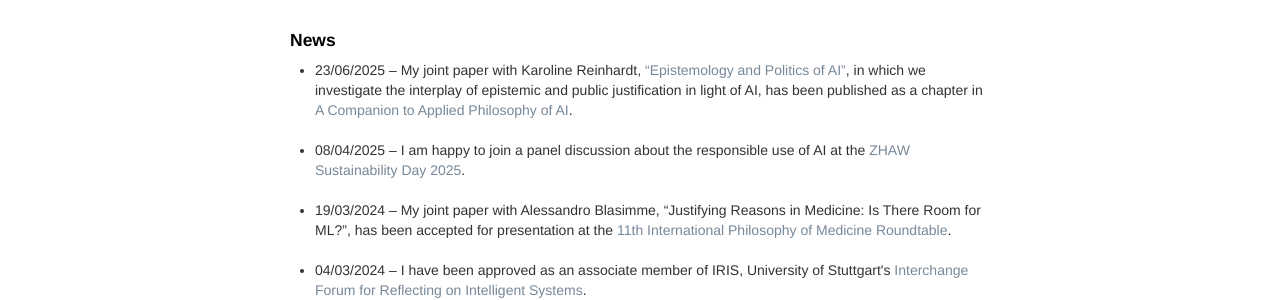
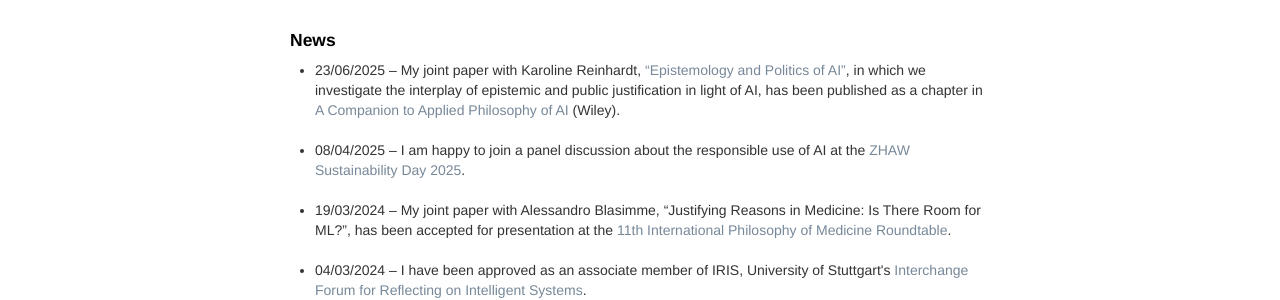
Before and after one commit to oliverbuchholz/oliverbuchholz.github.io, a Jekyll site: the page built from index.md, in a window 1280 px wide. Shown: the part 442-742 px from the top of the page. Built offline with Jekyll 4.4.1, drawn with Linux system fonts in a browser that asks for light colours.

Commit message:
Update index.md

```diff
--- a/index.md
+++ b/index.md
@@ -23,7 +23,7 @@ Philosophy of science, epistemology, machine learning, and the ways in which the
 <h4> News </h4>
 
 <ul>
-<li> 23/06/2025 &ndash; My joint paper with Karoline Reinhardt, <a href="https://doi.org/10.1002/9781394238651.ch8" target="_blank">&ldquo;Epistemology and Politics of AI&rdquo;</a>, in which we investigate the interplay of epistemic and public justification in light of AI, has been published as a chapter in <a href="https://doi.org/10.1002/9781394238651" target="_blank">A Companion to Applied Philosophy of AI</a>.<br><br>
+<li> 23/06/2025 &ndash; My joint paper with Karoline Reinhardt, <a href="https://doi.org/10.1002/9781394238651.ch8" target="_blank">&ldquo;Epistemology and Politics of AI&rdquo;</a>, in which we investigate the interplay of epistemic and public justification in light of AI, has been published as a chapter in <a href="https://doi.org/10.1002/9781394238651" target="_blank">A Companion to Applied Philosophy of AI</a> (Wiley).<br><br>
 </li>
 
 <li> 08/04/2025 &ndash; I am happy to join a panel discussion about the responsible use of AI at the <a href="https://www.zhaw.ch/en/focus-topics/zhaw-sustainable/engagement/sustainability-day-25" target="_blank">ZHAW Sustainability Day 2025</a>.<br><br>
```
